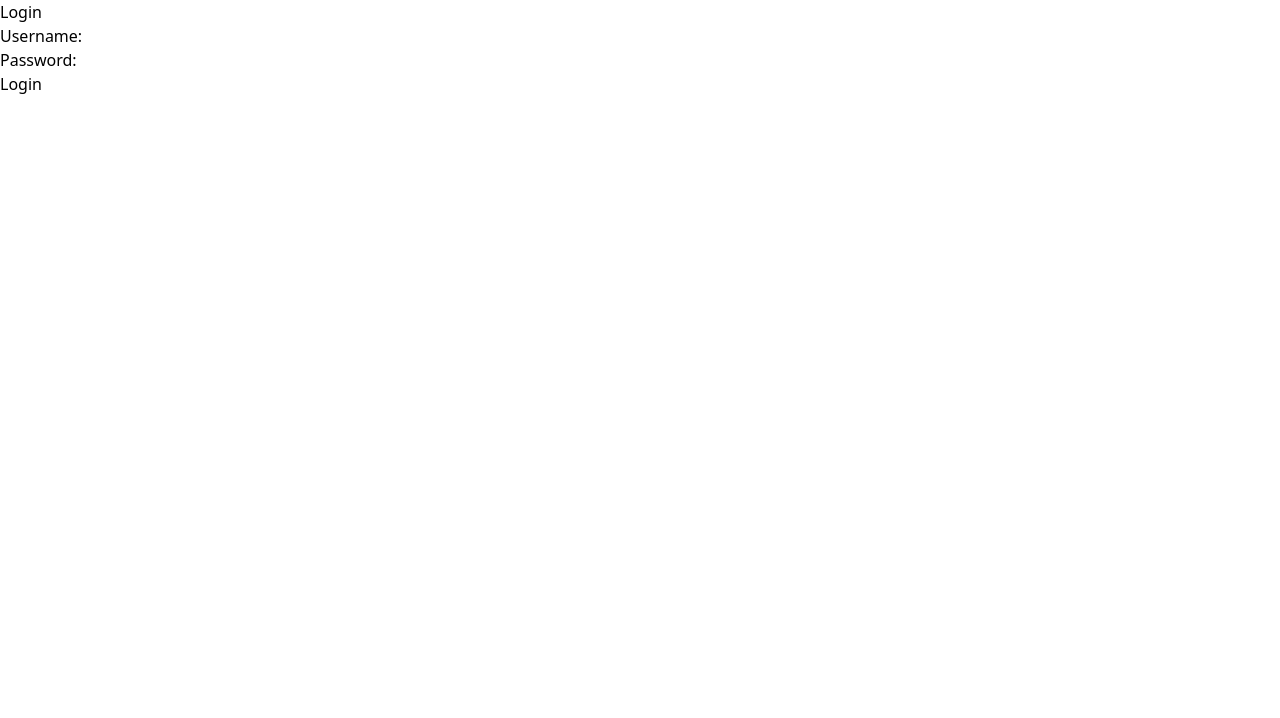
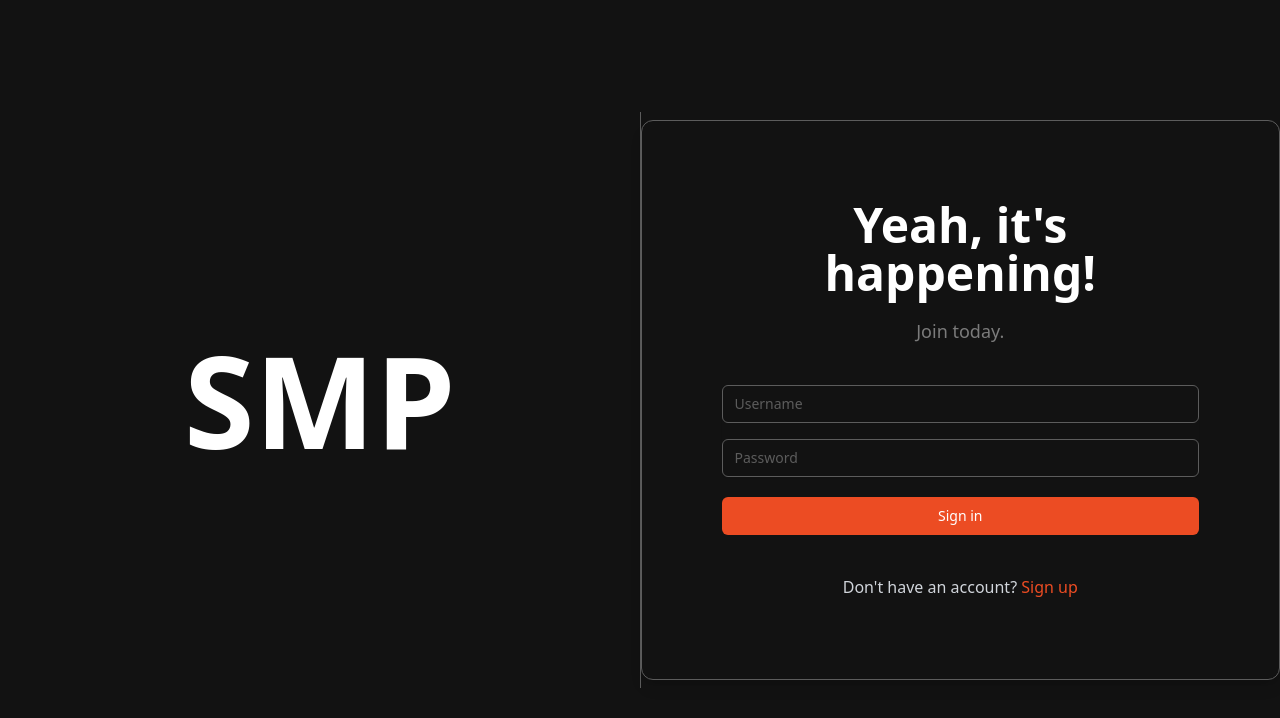
Before and after one commit to SocialMediaPlatform/social-media-platform-frontend, a React (Create React App) app: page /login in a window 1280 px wide. Shown: the top 718 px of the page. Built offline with nearby package versions, Linux system fonts and the light colour scheme.

Commit message:
IMPLEMENT: Added login page css style and layout

```diff
--- a/src/LoginPage/LoginPage.js
+++ b/src/LoginPage/LoginPage.js
@@ -20,27 +20,63 @@ const LoginPage = () => {
     };
 
     return (
-    <div>
-      <h1>Login</h1>
-      <form onSubmit={handleSubmit}>
-        <div>
-          <label>Username:</label>
+        <div className="h-screen flex bg-backgroundGrey">
+            <div className="flex-1 flex items-center justify-center">
+                <div className="text-white text-9xl font-bold">SMP</div>
+            </div>
+            <div className="border-l border-borderGrey mt-28 mb-28 bg-backgroundGrey">
+            </div>
+            <div className="flex-1 flex items-center justify-center">
+                <div className="max-w-2xl w-full space-y-10 p-20 border border-borderGrey rounded-xl shadow-lg">
+                    <div className="text-center">
+                        <h2 className="text-5xl font-extrabold text-white"> Yeah, it's happening!</h2>
+                        <p className="mt-5 text-lg text-textGrey">Join today.</p>
+                    </div>
+                    <form className="mt-8 space-y-5" onSubmit={handleSubmit}>
+                        <div className="rounded-md shadow-sm">
+                            <div className="mb-4">
+                                <label htmlFor="username" className="sr-only">Username</label>
                                 <input
+                                    id="username"
+                                    name="username"
                                     type="text"
+                                    autoComplete="username"
+                                    required
+                                    className="appearance-none rounded-md relative block w-full px-3 py-2 bg-backgroundGrey border border-borderGrey placeholder-borderGrey text-white transition duration-200 focus:outline-none focus:ring-lightRed focus:border-lightRed focus:z-10 sm:text-sm"
+                                    placeholder="Username"
                                     value={username}
                                     onChange={(e) => setUsername(e.target.value)}
                                 />
                             </div>
                             <div>
-          <label>Password:</label>
+                                <label htmlFor="password" className="sr-only">Password</label>
                                 <input
+                                    id="password"
+                                    name="password"
                                     type="password"
+                                    autoComplete="current-password"
+                                    required
+                                    className="appearance-none rounded-md relative block w-full px-3 py-2 bg-backgroundGrey border border-borderGrey placeholder-borderGrey text-white transition duration-200 focus:outline-none focus:ring-lightRed focus:border-lightRed focus:z-10 sm:text-sm"
+                                    placeholder="Password"
                                     value={password}
                                     onChange={(e) => setPassword(e.target.value)}
                                 />
                             </div>
-        <button type="submit">Login</button>
+                        </div>
+                        <div>
+                            <button
+                                type="submit"
+                                className="group relative w-full flex justify-center py-2 px-4 border border-transparent text-sm font-medium rounded-md text-white bg-lightRed transition duration-300 hover:bg-hoverRed focus:outline-none focus:ring-2 focus:ring-offset-2"
+                            >
+                                Sign in
+                            </button>
+                        </div>
                     </form>
+                    <div className="text-center mt-4">
+                        <p className="text-gray-300">Don't have an account? <a href="#" className="font-medium text-lightRed hover:text-hoverRed">Sign up</a></p>
+                    </div>
+                </div>
+            </div>
         </div>
     );
 };
--- a/tailwind.config.js
+++ b/tailwind.config.js
@@ -15,6 +15,7 @@ module.exports = {
           lightRed: '#ec4c23',
           hoverRed: '#ec6e50',
           borderGrey: '#5c5c5c',
+          textGrey: '#7b7b7b',
       },
     },
   },
```
Lines whose indentation alone changed are shown as unchanged.
